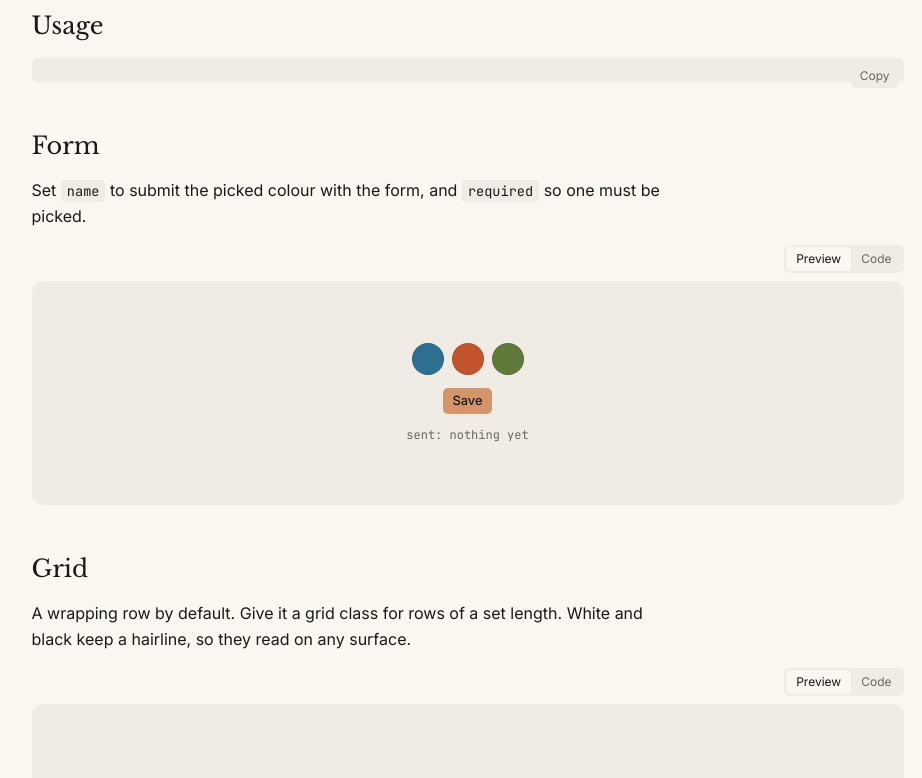
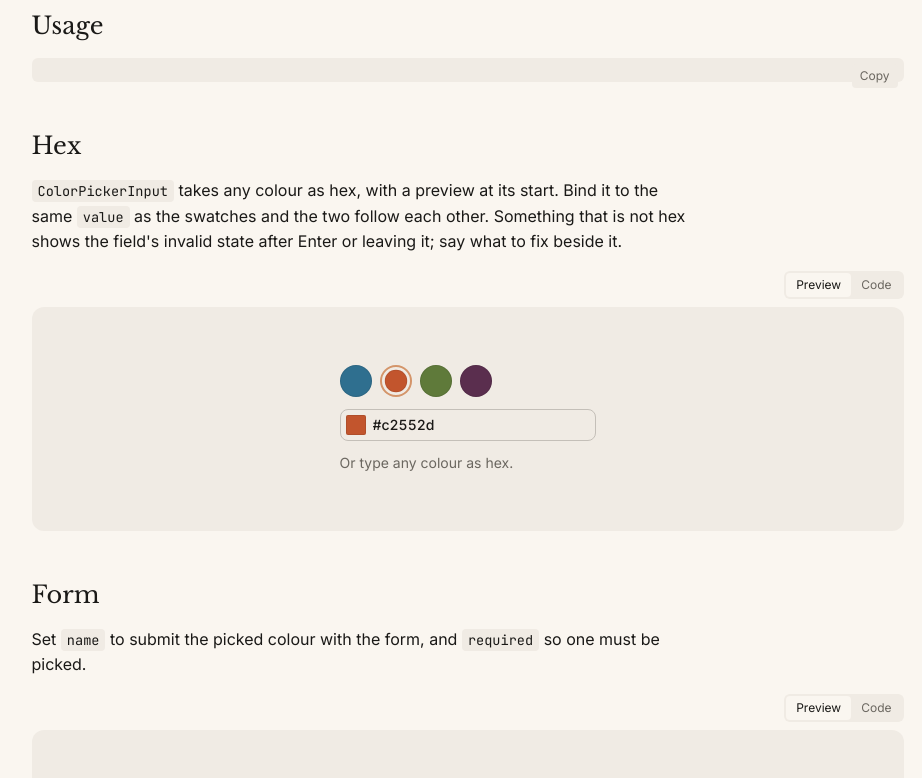
Before and after one commit to simon-lund/registry, a SvelteKit app: page /components/color-picker in a window 1280 px wide. Shown: the part 800-1578 px from the top of the page, without its empty margins (273-1195 px from the left). Built offline with nearby package versions, Linux system fonts and the light colour scheme.

Commit message:
Color picker gets its hex field back; the number input wears the stock Input's field; the scroll map band has 6px corners

```diff
--- a/src/lib/book/catalogue.ts
+++ b/src/lib/book/catalogue.ts
@@ -21,7 +21,7 @@ export const components: Entry[] = [
 	{
 		name: 'color-picker',
 		title: 'Color picker',
-		tagline: 'One colour out of a few, as a row of swatches.'
+		tagline: 'One colour out of a few as a row of swatches, or any other by its hex.'
 	},
 	{
 		name: 'dial',
--- /dev/null
+++ b/src/lib/registry/ui/color-picker/color-picker-input.svelte
@@ -0,0 +1,140 @@
+<script lang="ts">
+	import type { HTMLInputAttributes } from 'svelte/elements';
+	import { Input } from '#lib/registry/ui/input/index.js';
+	import { cn } from '#lib/utils.js';
+
+	/**
+	 * ColorPickerInput: a colour as hex in a stock Input, with a preview of it set in at the start,
+	 * concentric with the field. Bind it to the same `value` as a ColorPicker and the two follow each
+	 * other: a picked swatch shows here, a typed hex picks its swatch.
+	 *
+	 * Typing a readable hex applies it at once (3 or 6 digits, with or without `#`), written as
+	 * `#rrggbb` in lower case. Enter or leaving the field tidies the text to that; if what is there
+	 * cannot be read, the field shows the Input's invalid state and `value` stays as it was. Escape
+	 * puts the current value back. `bind:invalid` tells you, so a message can say what to fix (point
+	 * `aria-describedby` at it). With `name` it submits the text. `class` goes on the wrapper.
+	 *
+	 * Name it: `aria-label` ("Hex value") or `aria-labelledby`.
+	 *
+	 * @example
+	 * <ColorPickerInput bind:value={colour} aria-label="Hex value" />
+	 */
+	let {
+		ref = $bindable(null),
+		value = $bindable(''),
+		invalid = $bindable(false),
+		disabled = false,
+		class: className,
+		onfocus,
+		onblur,
+		oninput,
+		onkeydown,
+		...restProps
+	}: Omit<HTMLInputAttributes, 'type' | 'value' | 'files'> & {
+		ref?: HTMLInputElement | null;
+		/** The colour, `#rrggbb` once typed here; any CSS colour shows in the preview. */
+		value?: string;
+		/** Whether the field holds something that cannot be read as hex (after Enter or blur). */
+		invalid?: boolean;
+	} = $props();
+
+	// #rgb or #rrggbb, the # optional, as lower-case #rrggbb; null when it is not that.
+	function readHex(text: string): string | null {
+		const m = /^#?([0-9a-f]{3}|[0-9a-f]{6})$/i.exec(text.trim());
+		if (!m) return null;
+		const h = m[1].toLowerCase();
+		return '#' + (h.length === 3 ? [...h].map((c) => c + c).join('') : h);
+	}
+
+	// svelte-ignore state_referenced_locally
+	let text = $state(value);
+	let editing = $state(false);
+	// typed since the last Enter or blur
+	let dirty = false;
+
+	// Follows the value while nobody is typing in it.
+	$effect.pre(() => {
+		const v = value;
+		if (!editing) text = v;
+	});
+
+	function handleInput(e: Event & { currentTarget: EventTarget & HTMLInputElement }) {
+		oninput?.(e);
+		dirty = true;
+		const hex = readHex(text);
+		if (!hex) return;
+		invalid = false;
+		value = hex;
+	}
+
+	function finish() {
+		// passing through without typing writes nothing
+		if (!dirty) return;
+		const hex = readHex(text);
+		if (!hex) {
+			invalid = true;
+			return;
+		}
+		invalid = false;
+		dirty = false;
+		value = hex;
+		text = hex;
+	}
+
+	function handleKeyDown(e: KeyboardEvent & { currentTarget: EventTarget & HTMLInputElement }) {
+		onkeydown?.(e);
+		if (e.defaultPrevented) return;
+		if (e.key === 'Enter') {
+			e.preventDefault();
+			finish();
+		} else if (e.key === 'Escape' && (invalid || text !== value)) {
+			// only taken when there is something to undo, so an overlay's Escape still closes it
+			e.preventDefault();
+			e.stopPropagation();
+			text = value;
+			invalid = false;
+			dirty = false;
+		}
+	}
+</script>
+
+<div
+	data-slot="color-picker-input"
+	data-disabled={disabled ? '' : undefined}
+	class={cn('group/input relative w-full min-w-0', className)}
+>
+	<!-- concentric with the field: its radius less the 6px this sits in -->
+	<span
+		aria-hidden="true"
+		data-slot="color-picker-input-preview"
+		class={cn(
+			'pointer-events-none absolute top-1.5 left-1.5 size-5 rounded-[calc(var(--radius-lg)-var(--spacing)*1.5)]',
+			'shadow-[inset_0_0_0_1px_color-mix(in_oklab,var(--foreground)_10%,transparent)]',
+			'group-data-disabled/input:opacity-50'
+		)}
+		style:background={value || 'transparent'}
+	></span>
+	<Input
+		bind:ref
+		bind:value={text}
+		spellcheck={false}
+		autocapitalize="off"
+		autocorrect="off"
+		autocomplete="off"
+		{disabled}
+		aria-invalid={invalid || undefined}
+		class="pl-8 font-medium tabular-nums"
+		onfocus={(e) => {
+			editing = true;
+			onfocus?.(e);
+		}}
+		onblur={(e) => {
+			editing = false;
+			finish();
+			onblur?.(e);
+		}}
+		oninput={handleInput}
+		onkeydown={handleKeyDown}
+		{...restProps}
+	/>
+</div>
--- a/src/lib/registry/ui/color-picker/index.ts
+++ b/src/lib/registry/ui/color-picker/index.ts
@@ -1,10 +1,13 @@
 import Root from './color-picker.svelte';
 import Swatch from './color-picker-swatch.svelte';
+import Input from './color-picker-input.svelte';
 
 export {
 	Root,
 	Swatch,
+	Input,
 	//
 	Root as ColorPicker,
-	Swatch as ColorPickerSwatch
+	Swatch as ColorPickerSwatch,
+	Input as ColorPickerInput
 };
--- a/src/lib/registry/ui/color-picker/meta.json
+++ b/src/lib/registry/ui/color-picker/meta.json
@@ -1,10 +1,11 @@
 {
 	"title": "Color Picker",
-	"description": "One colour out of a few, as a row of swatches: ColorPicker (bits-ui RadioGroup; bind:value is the picked swatch's value as written, name and required for forms, disabled) and ColorPickerSwatch (a 32px disc of any CSS colour with a hairline, drawn in with a primary ring when picked, 44px to touch, aria-label required). Tab enters at the picked one, the arrows move and pick. No copy inside: you name every colour.",
+	"description": "One colour out of a few, as a row of swatches, and a hex field for any other: ColorPicker (bits-ui RadioGroup; bind:value is the picked swatch's value as written, name and required for forms, disabled), ColorPickerSwatch (a 32px disc of any CSS colour with a hairline, drawn in with a primary ring when picked, 44px to touch, aria-label required) and ColorPickerInput (hex in a stock Input with a preview of the colour at its start; bind it to the same value and the two follow each other; writes #rrggbb, bind:invalid, Escape puts it back). Tab enters the swatches at the picked one, the arrows move and pick. No copy inside: you name every colour.",
 	"dependencies": [
 		"bits-ui"
 	],
 	"registryDependencies": [
-		"motion"
+		"motion",
+		"input"
 	]
 }
--- a/src/lib/registry/ui/number-input/number-input.svelte
+++ b/src/lib/registry/ui/number-input/number-input.svelte
@@ -9,11 +9,13 @@
 	 * a chevron held keeps stepping. The field never holds an invalid value: what you type is taken
 	 * as soon as it reads as a number, and clamped to min and max when you leave.
 	 */
+	// The stock Input's field, class for class (border, radius, surface, focus ring, disabled), so it
+	// sits in a form beside one; `lg` is its own, for a number that is the point of the screen.
 	const root = tv({
-		base: 'group/number inline-flex items-stretch rounded-md border border-input bg-background text-foreground transition-[box-shadow,border-color] focus-within:border-ring focus-within:ring-2 focus-within:ring-ring/40 data-[disabled]:opacity-50',
+		base: 'group/number border-input dark:bg-input/30 focus-within:border-ring focus-within:ring-ring/50 data-[disabled]:bg-input/50 dark:data-[disabled]:bg-input/80 inline-flex min-w-0 items-stretch rounded-lg border bg-transparent text-foreground transition-colors focus-within:ring-3 data-[disabled]:cursor-not-allowed data-[disabled]:opacity-50',
 		variants: {
 			size: {
-				default: 'h-10 text-base',
+				default: 'h-8 text-base md:text-sm',
 				lg: 'h-14 text-2xl'
 			}
 		},
@@ -157,7 +159,7 @@
 		<!-- the rolling digits, under the text field; hidden while the typed text is mid-edit -->
 		<div
 			class={cn(
-				'pointer-events-none absolute inset-0 flex items-center px-3 transition-opacity',
+				'pointer-events-none absolute inset-0 flex items-center px-2.5 transition-opacity',
 				editing && 'opacity-0'
 			)}
 			aria-hidden="true"
@@ -181,7 +183,7 @@
 			aria-label={ariaLabel}
 			aria-labelledby={ariaLabelledby}
 			class={cn(
-				'caret-foreground h-full w-full bg-transparent px-3 tabular-nums outline-none',
+				'caret-foreground h-full w-full bg-transparent px-2.5 tabular-nums outline-none disabled:cursor-not-allowed',
 				editing ? 'text-foreground' : 'text-transparent'
 			)}
 			onfocus={() => (focused = true)}
--- a/src/routes/components/color-picker/+page.svelte
+++ b/src/routes/components/color-picker/+page.svelte
@@ -38,6 +38,12 @@
 		<PlateCode code={usage.code} html={usage.html} label="usage" />
 	</PlateSection>
 
+	<PlateExample title="Hex" example={example('hex')}>
+		<code>ColorPickerInput</code> takes any colour as hex, with a preview at its start. Bind it to the
+		same <code>value</code> as the swatches and the two follow each other. Something that is not hex
+		shows the field's invalid state after Enter or leaving it; say what to fix beside it.
+	</PlateExample>
+
 	<PlateExample title="Form" example={example('form')}>
 		Set <code>name</code> to submit the picked colour with the form, and <code>required</code> so
 		one must be picked.
@@ -54,6 +60,7 @@
 		<ul class="m-0 flex list-disc flex-col gap-1 pl-5">
 			<li>The swatches are one tab stop. <code>Tab</code> enters at the picked one.</li>
 			<li>The arrows move and pick, in both axes, and wrap at the ends.</li>
+			<li>Hex field: <code>Enter</code> tidies the text to <code>#rrggbb</code>. <code>Escape</code> puts the current colour back; with nothing to undo it passes on, so an overlay still closes.</li>
 		</ul>
 	</PlateSection>
 
@@ -82,6 +89,18 @@
 					<PlateProp name="class" type="string" />
 				</PlateProps>
 			</PlatePart>
+			<PlatePart name="ColorPickerInput">
+				<p>The hex field, a stock <code>Input</code> with the preview. Other props go to the <code>input</code>; <code>class</code> to its wrapper.</p>
+				<PlateProps>
+					<PlateProp name="value" type="string" bindable>The colour. Typing writes <code>#rrggbb</code>; any CSS colour shows in the preview.</PlateProp>
+					<PlateProp name="invalid" type="boolean" default="false" bindable>The text cannot be read as hex, after Enter or blur.</PlateProp>
+					<PlateProp name="disabled" type="boolean" default="false" />
+					<PlateProp name="name" type="string">Submits the text with the form.</PlateProp>
+					<PlateProp name="aria-label" type="string">Or <code>aria-labelledby</code>. One of them is required.</PlateProp>
+					<PlateProp name="ref" type="HTMLInputElement | null" default="null" bindable />
+					<PlateProp name="class" type="string" />
+				</PlateProps>
+			</PlatePart>
 		</PlateApi>
 	</PlateSection>
 
@@ -91,6 +110,7 @@
 			<PlateMeasure label="Hairline" value="1px inside, foreground at 10%" />
 			<PlateMeasure label="Picked" value="the disc at 70%, a 2px primary ring, 140ms on settle" />
 			<PlateMeasure label="Press" value="92% on a free swatch" />
+			<PlateMeasure label="Hex preview" value="20px, 6px in from the field's edge, concentric with its corners" />
 			<PlateMeasure label="Disabled" value="50% opacity" />
 		</PlateMeasures>
 	</PlateSection>
--- /dev/null
+++ b/src/routes/components/color-picker/_examples/hex.svelte
@@ -0,0 +1,23 @@
+<script lang="ts">
+	import {
+		ColorPicker,
+		ColorPickerSwatch,
+		ColorPickerInput
+	} from '#lib/registry/ui/color-picker/index.js';
+
+	let value = $state('#c2552d');
+	let invalid = $state(false);
+</script>
+
+<div class="flex w-full max-w-64 flex-col gap-3">
+	<ColorPicker bind:value aria-label="Label colour">
+		<ColorPickerSwatch value="#2f6f8f" aria-label="Lake" />
+		<ColorPickerSwatch value="#c2552d" aria-label="Rust" />
+		<ColorPickerSwatch value="#5f7a3a" aria-label="Moss" />
+		<ColorPickerSwatch value="#5a2e4e" aria-label="Plum" />
+	</ColorPicker>
+	<ColorPickerInput bind:value bind:invalid aria-label="Hex value" aria-describedby="hex-message" />
+	<p id="hex-message" class="m-0 min-h-5 text-sm {invalid ? 'text-destructive' : 'text-muted-foreground'}">
+		{invalid ? 'Enter a hex value, like #3a7bd5.' : 'Or type any colour as hex.'}
+	</p>
+</div>
--- a/src/routes/components/scroll-map/+page.svelte
+++ b/src/routes/components/scroll-map/+page.svelte
@@ -135,7 +135,7 @@
 			<PlateMeasure label="Tick row" value="10px high, 12px to press" />
 			<PlateMeasure label="Tick line" value="16px · sm 10px, 2px thick" />
 			<PlateMeasure label="Dot" value="4px, 4px from the line" />
-			<PlateMeasure label="Band" value="foreground at 10%, 24px from the ticks' side: 4px around a long tick, 2px past the ticks in view" />
+			<PlateMeasure label="Band" value="foreground at 10%, 6px corners, 24px from the ticks' side: 4px around a long tick, 2px past the ticks in view" />
 			<PlateMeasure label="Band glide" value="220ms (--dur-base), --ease-settle" />
 			<PlateMeasure label="Tick colour" value="140ms (--dur-quick); hover stretches it to 125%" />
 			<PlateMeasure label="Previous and next" value="32px, 44px to press; 90% on press, 80ms" />
```
Also changed, not shown: registry.json (+8 -2 lines), src/lib/registry/ui/scroll-map/scroll-map-ticks.svelte (+9 -9 lines), src/routes/components/number-input/+page.svelte (+5 -5 lines).
